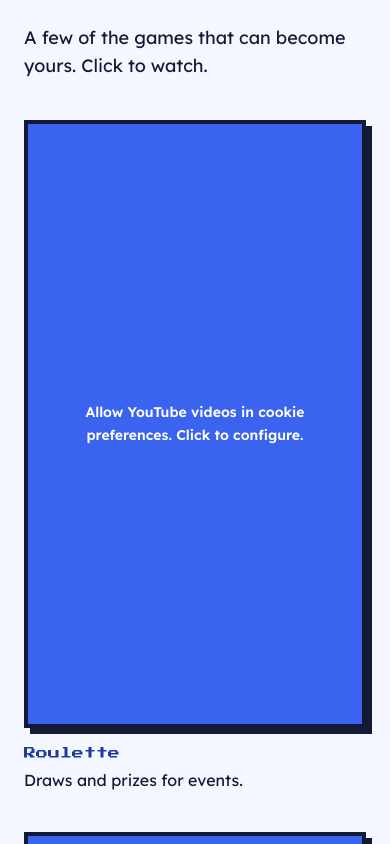
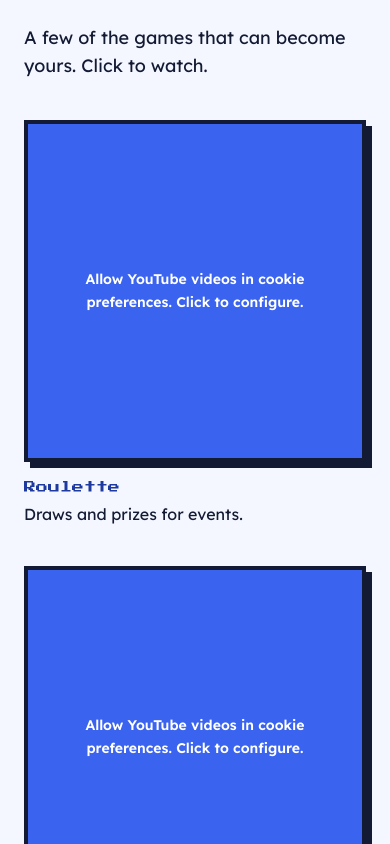
Before and after one commit to lucaspzaranza/zaza-games-frontend, a Next.js app: page /en in a window 390 px wide. Shown: the part 3120-3964 px from the top of the page. Built offline with nearby package versions, Linux system fonts and the light colour scheme.

Commit message:
updated demo videos at mobile screens

```diff
--- a/src/components/LiteYouTube.tsx
+++ b/src/components/LiteYouTube.tsx
@@ -76,6 +76,7 @@ type Props = {
   className?: string;
   thumbnail?: string;
   portrait?: boolean;
+  squarePreviewOnMobile?: boolean;
 };
 
 export default function LiteYouTube({
@@ -88,6 +89,7 @@ export default function LiteYouTube({
   className = "",
   thumbnail,
   portrait = false,
+  squarePreviewOnMobile = false,
 }: Props) {
   const consent = useCookieConsent();
   const mediaAllowed = consent?.externalMedia === true;
@@ -98,6 +100,7 @@ export default function LiteYouTube({
   const [isMobile, setIsMobile] = useState(false);
   const activeId = isMobile && mobileId ? mobileId : id;
   const isPortrait = mobileId ? isMobile : portrait;
+  const squarePreview = squarePreviewOnMobile && isMobile;
   const triggerRef = useRef<HTMLButtonElement>(null);
   const closeRef = useRef<HTMLButtonElement>(null);
   const playerRef = useRef<HTMLIFrameElement>(null);
@@ -200,12 +203,12 @@ export default function LiteYouTube({
   }, [active, activeId, apiFailed, title]);
 
   const playerSize = isPortrait
-    ? "aspect-[9/16] h-[min(85svh,800px)] max-w-[90vw]"
+    ? "aspect-[9/16] h-[min(70svh,720px)] max-w-[80vw]"
     : "aspect-video w-[min(92vw,1280px)] max-h-[85svh]";
 
   return (
     <>
-      <div className={`relative ${isPortrait ? "aspect-[9/16]" : "aspect-video"} overflow-hidden border-4 border-ink bg-ink shadow-[6px_6px_0_0_#131a33] ${className}`}>
+      <div className={`relative ${squarePreview ? "aspect-square" : isPortrait ? "aspect-[9/16]" : "aspect-video"} overflow-hidden border-4 border-ink bg-ink shadow-[6px_6px_0_0_#131a33] ${className}`}>
         <button
           ref={triggerRef}
           type="button"
--- a/src/components/sections.tsx
+++ b/src/components/sections.tsx
@@ -227,6 +227,7 @@ export function Demos() {
               playLabel={t("play")}
               closeLabel={t("close")}
               mediaPermissionLabel={t("mediaPermission")}
+              squarePreviewOnMobile
             />
             <figcaption className="mt-4">
               <h3 className="font-pixel text-xs leading-relaxed text-royal-shadow">
```
